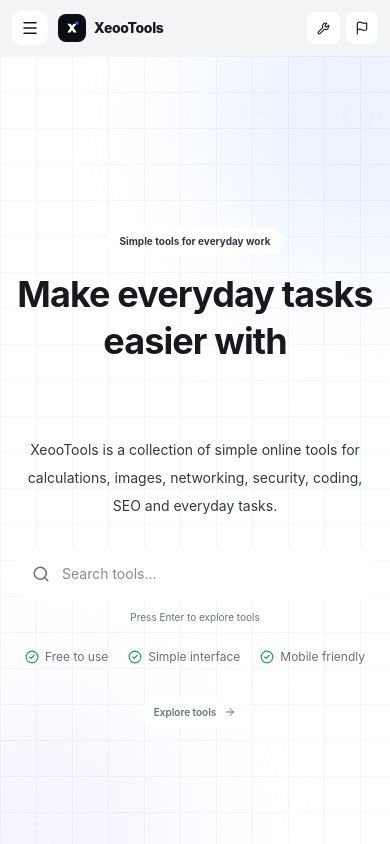
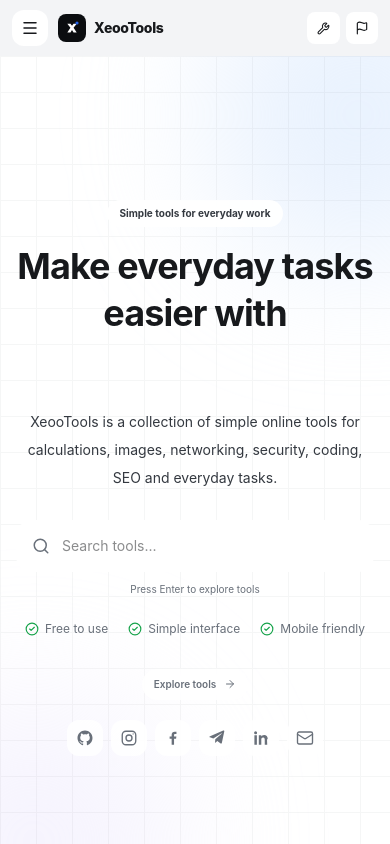
Before and after one commit to notbell1/xeoo-tools, a React (Vite) app: page / in a window 390 px wide. Shown: the top 844 px of the page. Built offline with nearby package versions, Linux system fonts and the light colour scheme; no server answers; the HTML template or start-up script is replaced by a standard one.

Commit message:
feat(frontend): add responsive social media links with brand hover colors to hero and footer

```diff
--- a/src/components/Footer.tsx
+++ b/src/components/Footer.tsx
@@ -1,85 +1,4 @@
-const socials = [
-  {
-    name: "Instagram",
-    href: "#",
-    icon: (
-      <svg
-        viewBox="0 0 24 24"
-        fill="none"
-        stroke="currentColor"
-        strokeWidth="1.8"
-        strokeLinecap="round"
-        strokeLinejoin="round"
-        className="h-4.5 w-4.5"
-        aria-hidden="true"
-      >
-        <rect x="3" y="3" width="18" height="18" rx="5" />
-        <circle cx="12" cy="12" r="4" />
-        <circle cx="17.5" cy="6.5" r="0.8" fill="currentColor" stroke="none" />
-      </svg>
-    ),
-  },
-
-  {
-    name: "Facebook",
-    href: "#",
-    icon: (
-      <svg
-        viewBox="0 0 24 24"
-        fill="currentColor"
-        className="h-4.5 w-4.5"
-        aria-hidden="true"
-      >
-        <path d="M13.4 21v-8h2.7l.4-3h-3.1V8.1c0-.9.3-1.6 1.7-1.6h1.5V3.8c-.3 0-1.3-.1-2.4-.1-2.4 0-4 1.5-4 4.1V10H7.5v3h2.7v8h3.2Z" />
-      </svg>
-    ),
-  },
-
-  {
-    name: "YouTube",
-    href: "#",
-    icon: (
-      <svg
-        viewBox="0 0 24 24"
-        fill="currentColor"
-        className="h-4.5 w-4.5"
-        aria-hidden="true"
-      >
-        <path d="M23.5 6.2a3 3 0 0 0-2.1-2.1C19.5 3.6 12 3.6 12 3.6s-7.5 0-9.4.5A3 3 0 0 0 .5 6.2 31.6 31.6 0 0 0 0 12a31.6 31.6 0 0 0 .5 5.8 3 3 0 0 0 2.1 2.1c1.9.5 9.4.5 9.4.5s7.5 0 9.4-.5a3 3 0 0 0 2.1-2.1A31.6 31.6 0 0 0 24 12a31.6 31.6 0 0 0-.5-5.8ZM9.6 15.8V8.2l6.4 3.8-6.4 3.8Z" />
-      </svg>
-    ),
-  },
-
-  {
-    name: "Telegram",
-    href: "#",
-    icon: (
-      <svg
-        viewBox="0 0 24 24"
-        fill="currentColor"
-        className="h-4.5 w-4.5"
-        aria-hidden="true"
-      >
-        <path d="m21.7 3.2-3.2 15.1c-.2 1.1-.8 1.4-1.6.9l-4.5-3.3-2.2 2.1c-.2.2-.4.4-.8.4l.3-4.6 8.4-7.6c.4-.4-.1-.6-.6-.2l-10.4 6.5-4.5-1.4c-1-.3-1-1 .2-1.5L20.3 2c.9-.3 1.7.2 1.4 1.2Z" />
-      </svg>
-    ),
-  },
-
-  {
-    name: "LinkedIn",
-    href: "#",
-    icon: (
-      <svg
-        viewBox="0 0 24 24"
-        fill="currentColor"
-        className="h-4.5 w-4.5"
-        aria-hidden="true"
-      >
-        <path d="M6.5 8.3H3.2V21h3.3V8.3ZM4.8 3A2 2 0 1 0 4.8 7a2 2 0 0 0 0-4ZM21 13.7c0-3.8-2-5.6-4.8-5.6-2.2 0-3.2 1.2-3.8 2v-1.8H9.1V21h3.3v-6.3c0-1.7.3-3.4 2.5-3.4 2.1 0 2.1 2 2.1 3.5V21h3.3l-.3-7.3Z" />
-      </svg>
-    ),
-  },
-];
+import SocialLinks from "./SocialLinks";
 
 function Footer() {
   return (
@@ -95,19 +14,11 @@
           </p>
 
           {/* Social */}
-          <div className="flex items-center gap-2">
-            {socials.map((social) => (
-              <a
-                key={social.name}
-                href={social.href}
-                aria-label={social.name}
-                title={social.name}
-                className="flex h-9 w-9 items-center justify-center rounded-lg border border-xeoo-border bg-xeoo-surface text-xeoo-muted transition hover:border-xeoo-border-dark hover:bg-xeoo-surface-soft hover:text-xeoo-text"
-              >
-                {social.icon}
-              </a>
-            ))}
-          </div>
+          <SocialLinks
+            className="flex flex-wrap items-center justify-center gap-2"
+            itemClassName="flex h-9 w-9 items-center justify-center rounded-lg border border-xeoo-border bg-xeoo-surface text-xeoo-muted transition-all duration-200 hover:scale-105 hover:bg-xeoo-surface-soft shadow-xs"
+            iconClassName="h-4.5 w-4.5 transition-colors"
+          />
         </div>
       </div>
     </footer>
--- /dev/null
+++ b/src/components/SocialLinks.tsx
@@ -0,0 +1,156 @@
+import React from "react";
+
+export type SocialItem = {
+  name: string;
+  href: string;
+  hoverColorClass: string;
+  icon: (iconClassName?: string) => React.ReactNode;
+};
+
+export const SOCIAL_LINKS: SocialItem[] = [
+  {
+    name: "GitHub",
+    href: "https://github.com/notbell1",
+    hoverColorClass:
+      "hover:text-[#24292e] dark:hover:text-white hover:border-[#24292e]/40 dark:hover:border-white/40 hover:bg-[#24292e]/5 dark:hover:bg-white/10",
+    icon: (cls = "h-4.5 w-4.5") => (
+      <svg
+        viewBox="0 0 24 24"
+        fill="currentColor"
+        className={cls}
+        aria-hidden="true"
+      >
+        <path
+          fillRule="evenodd"
+          clipRule="evenodd"
+          d="M12 2C6.477 2 2 6.484 2 12.017c0 4.425 2.865 8.18 6.839 9.504.5.092.682-.217.682-.483 0-.237-.008-.868-.013-1.703-2.782.605-3.369-1.343-3.369-1.343-.454-1.158-1.11-1.466-1.11-1.466-.908-.62.069-.608.069-.608 1.003.07 1.53 1.032 1.53 1.032.892 1.53 2.341 1.088 2.91.832.092-.647.35-1.088.636-1.338-2.22-.253-4.555-1.113-4.555-4.951 0-1.093.39-1.988 1.029-2.688-.103-.253-.446-1.272.098-2.65 0 0 .84-.27 2.75 1.026A9.564 9.564 0 0 1 12 6.844c.85.004 1.705.115 2.504.337 1.909-1.296 2.747-1.027 2.747-1.027.546 1.379.202 2.398.1 2.651.64.7 1.028 1.595 1.028 2.688 0 3.848-2.339 4.695-4.566 4.943.359.309.678.92.678 1.855 0 1.338-.012 2.419-.012 2.747 0 .268.18.58.688.482A10.019 10.019 0 0 0 22 12.017C22 6.484 17.522 2 12 2Z"
+        />
+      </svg>
+    ),
+  },
+  {
+    name: "Instagram",
+    href: "https://www.instagram.com/_ntbbll",
+    hoverColorClass:
+      "hover:text-[#E4405F] hover:border-[#E4405F]/40 hover:bg-[#E4405F]/5",
+    icon: (cls = "h-4.5 w-4.5") => (
+      <svg
+        viewBox="0 0 24 24"
+        fill="none"
+        stroke="currentColor"
+        strokeWidth="1.8"
+        strokeLinecap="round"
+        strokeLinejoin="round"
+        className={cls}
+        aria-hidden="true"
+      >
+        <rect x="3" y="3" width="18" height="18" rx="5" />
+        <circle cx="12" cy="12" r="4" />
+        <circle cx="17.5" cy="6.5" r="0.8" fill="currentColor" stroke="none" />
+      </svg>
+    ),
+  },
+  {
+    name: "Facebook",
+    href: "https://www.facebook.com/Zx.Marchia/",
+    hoverColorClass:
+      "hover:text-[#1877F2] hover:border-[#1877F2]/40 hover:bg-[#1877F2]/5",
+    icon: (cls = "h-4.5 w-4.5") => (
+      <svg
+        viewBox="0 0 24 24"
+        fill="currentColor"
+        className={cls}
+        aria-hidden="true"
+      >
+        <path d="M13.4 21v-8h2.7l.4-3h-3.1V8.1c0-.9.3-1.6 1.7-1.6h1.5V3.8c-.3 0-1.3-.1-2.4-.1-2.4 0-4 1.5-4 4.1V10H7.5v3h2.7v8h3.2Z" />
+      </svg>
+    ),
+  },
+  {
+    name: "Telegram",
+    href: "https://t.me/bellxss",
+    hoverColorClass:
+      "hover:text-[#0088CC] hover:border-[#0088CC]/40 hover:bg-[#0088CC]/5",
+    icon: (cls = "h-4.5 w-4.5") => (
+      <svg
+        viewBox="0 0 24 24"
+        fill="currentColor"
+        className={cls}
+        aria-hidden="true"
+      >
+        <path d="m21.7 3.2-3.2 15.1c-.2 1.1-.8 1.4-1.6.9l-4.5-3.3-2.2 2.1c-.2.2-.4.4-.8.4l.3-4.6 8.4-7.6c.4-.4-.1-.6-.6-.2l-10.4 6.5-4.5-1.4c-1-.3-1-1 .2-1.5L20.3 2c.9-.3 1.7.2 1.4 1.2Z" />
+      </svg>
+    ),
+  },
+  {
+    name: "LinkedIn",
+    href: "https://www.linkedin.com/in/abbel",
+    hoverColorClass:
+      "hover:text-[#0A66C2] hover:border-[#0A66C2]/40 hover:bg-[#0A66C2]/5",
+    icon: (cls = "h-4.5 w-4.5") => (
+      <svg
+        viewBox="0 0 24 24"
+        fill="currentColor"
+        className={cls}
+        aria-hidden="true"
+      >
+        <path d="M6.5 8.3H3.2V21h3.3V8.3ZM4.8 3A2 2 0 1 0 4.8 7a2 2 0 0 0 0-4ZM21 13.7c0-3.8-2-5.6-4.8-5.6-2.2 0-3.2 1.2-3.8 2v-1.8H9.1V21h3.3v-6.3c0-1.7.3-3.4 2.5-3.4 2.1 0 2.1 2 2.1 3.5V21h3.3l-.3-7.3Z" />
+      </svg>
+    ),
+  },
+  {
+    name: "Email",
+    href: "mailto:abbelkadafi@gmail.com",
+    hoverColorClass:
+      "hover:text-[#EA4335] hover:border-[#EA4335]/40 hover:bg-[#EA4335]/5",
+    icon: (cls = "h-4.5 w-4.5") => (
+      <svg
+        viewBox="0 0 24 24"
+        fill="none"
+        stroke="currentColor"
+        strokeWidth="1.8"
+        strokeLinecap="round"
+        strokeLinejoin="round"
+        className={cls}
+        aria-hidden="true"
+      >
+        <rect x="2" y="4" width="20" height="16" rx="2" />
+        <path d="m22 7-8.97 5.7a1.94 1.94 0 0 1-2.06 0L2 7" />
+      </svg>
+    ),
+  },
+];
+
+type SocialLinksProps = {
+  className?: string;
+  itemClassName?: string;
+  iconClassName?: string;
+};
+
+export default function SocialLinks({
+  className = "flex items-center gap-2",
+  itemClassName = "flex h-9 w-9 sm:h-10 sm:w-10 items-center justify-center rounded-xl border border-xeoo-border bg-xeoo-surface text-xeoo-muted transition-all duration-200 hover:scale-105 shadow-xs hover:shadow-md",
+  iconClassName = "h-4.5 w-4.5 sm:h-5 sm:w-5 transition-colors",
+}: SocialLinksProps) {
+  return (
+    <div className={className}>
+      {SOCIAL_LINKS.map((social) => {
+        const isExternal = !social.href.startsWith("mailto:");
+
+        return (
+          <a
+            key={social.name}
+            href={social.href}
+            target={isExternal ? "_blank" : undefined}
+            rel={isExternal ? "noopener noreferrer" : undefined}
+            aria-label={social.name}
+            title={social.name}
+            className={`${itemClassName} ${social.hoverColorClass}`}
+          >
+            {social.icon(iconClassName)}
+          </a>
+        );
+      })}
+    </div>
+  );
+}
--- a/src/pages/Home.tsx
+++ b/src/pages/Home.tsx
@@ -17,6 +17,8 @@
 import Header from "../components/Header";
 
 import Footer from "../components/Footer";
+
+import SocialLinks from "../components/SocialLinks";
 
 import ToolStatus from "../components/ToolStatus";
 
@@ -485,6 +487,17 @@
                     className="transition-transform duration-200 group-hover:translate-y-0.5"
                   />
                 </button>
+              </motion.div>
+
+              <motion.div
+                variants={fadeUp}
+                className="mt-5 flex justify-center"
+              >
+                <SocialLinks
+                  className="flex flex-wrap items-center justify-center gap-2 sm:gap-2.5"
+                  itemClassName="flex h-9 w-9 sm:h-10 sm:w-10 items-center justify-center rounded-xl border border-xeoo-border bg-xeoo-surface/90 text-xeoo-muted transition-all duration-200 hover:scale-110 hover:bg-xeoo-surface-soft shadow-xs hover:shadow-md"
+                  iconClassName="h-4.5 w-4.5 sm:h-5 sm:w-5 transition-colors"
+                />
               </motion.div>
             </motion.div>
           </div>
```
